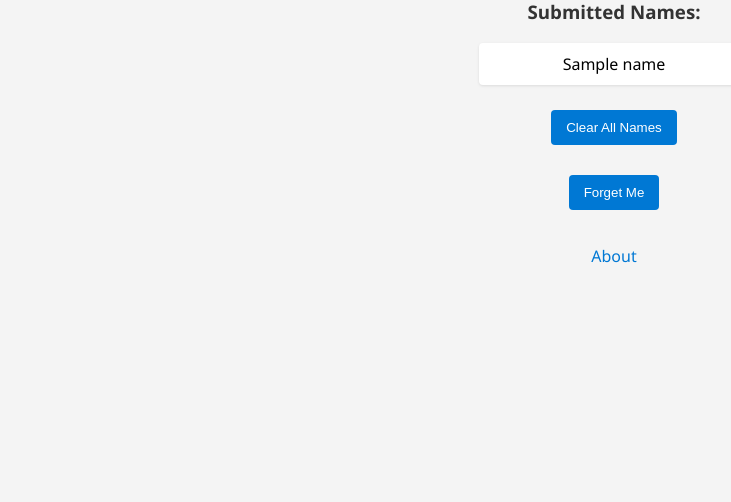
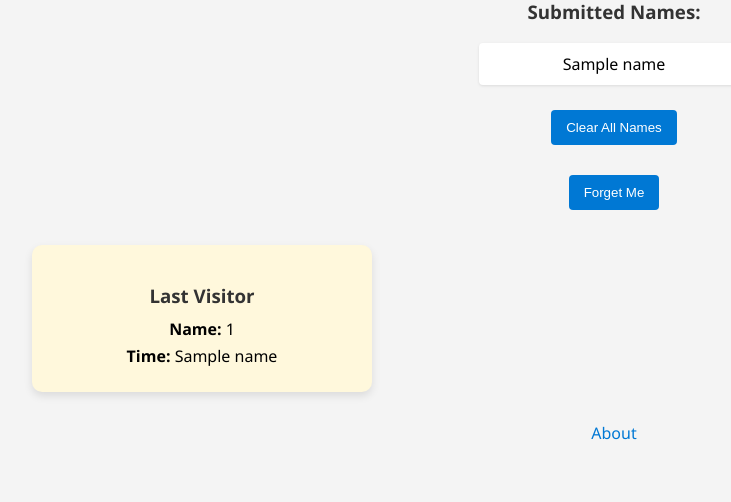
Before and after one commit to JoelMatip/devops-roadmap, a Flask app: template templates/index.html in a window 1280 px wide. Shown: the part 355-857 px from the top of the page, without its empty margins (26-757 px from the left). Before the commit the page ends 618 px from the top, so only its background shows below. Run offline with Flask 3, Linux system fonts and the light colour scheme; the template is opened without the code that fills it: most values are stand-ins (such as "Sample title", 1, 10 or a date in 2020).

Commit message:
Add last visitor tile with Redis timestamp

```diff
--- a/app.py
+++ b/app.py
@@ -2,46 +2,34 @@ from flask import Flask, render_template, request, redirect, url_for, session
 from redis import Redis
 from datetime import datetime
 import os
+from dotenv import load_dotenv
+
+load_dotenv()
 
 app = Flask(__name__)
-app.secret_key = "ajay-redis-session-2025-9f3c2a1b4e6d7c8f"
+app.secret_key = os.environ.get("SECRET_KEY")
 r = Redis.from_url(os.environ.get("REDIS_URL"))
 
 @app.route("/")
 def index():
     count = r.incr("hits")
-    names = r.lrange("usernames", 0, -1)
-    names = [name.decode("utf-8") for name in names]
+    raw_entries = r.lrange("usernames", 0, -1)
+    names = [eval(entry.decode("utf-8")) for entry in raw_entries]  # [['Ajay', '2025-11-09 15:35'], ...]
     username = session.get("username")
     return render_template("index.html", count=count, names=names, username=username)
 
 @app.route("/submit", methods=["POST"])
 def submit():
     username = request.form["username"]
+    session["username"] = username
     timestamp = datetime.now().strftime("%Y-%m-%d %H:%M:%S")
-    entry = f"{username} ({timestamp})"
-    r.rpush("usernames", entry)
-    session["username"] = username
+    r.rpush("usernames", str([username, timestamp]))
     return redirect(url_for("index"))
 
-@app.route("/reset", methods=["POST"])
-def reset():
-    r.set("hits", 0)
-    return redirect(url_for("index"))
-
-@app.route("/clear", methods=["POST"])
+@app.route("/clear")
 def clear():
     r.delete("usernames")
     return redirect(url_for("index"))
 
-@app.route("/about")
-def about():
-    return render_template("about.html", name="Ajay", version="1.0", redis_status=r.ping())
-
-@app.route("/logout")
-def logout():
-    session.pop("username", None)
-    return redirect(url_for("index"))
-
 if __name__ == "__main__":
-    app.run(host="0.0.0.0", port=int(os.environ.get("PORT", 5000)))
+    app.run(debug=True)
--- a/requirements.txt
+++ b/requirements.txt
@@ -1,2 +1,3 @@
 flask
 redis
+python-dotenv
--- a/templates/index.html
+++ b/templates/index.html
@@ -54,6 +54,23 @@
         a:hover {
             text-decoration: underline;
         }
+        .tile {
+  background-color: #fff8dc;
+  padding: 20px;
+  border-radius: 10px;
+  margin-top: 30px;
+  box-shadow: 0 4px 8px rgba(0,0,0,0.1);
+  width: 300px;
+  font-family: 'Segoe UI', sans-serif;
+}
+.tile h3 {
+  margin-bottom: 10px;
+  color: #333;
+}
+.tile p {
+  margin: 5px 0;
+  font-size: 16px;
+}
     </style>
 </head>
 <body>
@@ -91,6 +108,14 @@
     </form>
 {% endif %}
 
+{% if name_list %}
+<div class="tile">
+  <h3>Last Visitor</h3>
+  <p><strong>Name:</strong> {{ name_list[-1][0] }}</p>
+  <p><strong>Time:</strong> {{ name_list[-1][1] }}</p>
+</div>
+{% endif %}
+
     <a href="/about">About</a>
 </body>
 </html>
```
Also changed, not shown: README.md, 1 other file.
